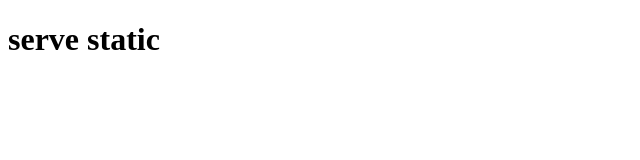
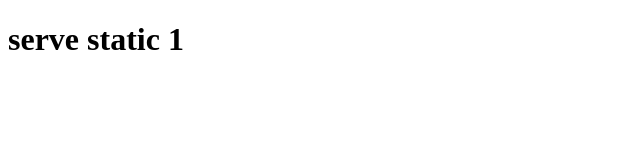
Before and after one commit to yash-dm/test, a plain HTML site: page static/index.html in a window 1280 px wide. Shown: the full height of the page, 0-640 px from the left. Drawn offline with Linux system fonts and the light colour scheme.

Commit message:
index updated

```diff
--- a/static/index.html
+++ b/static/index.html
@@ -5,7 +5,7 @@
 </head>
 <body>
 
-	<h1>serve static</h1>
+	<h1>serve static 1</h1>
 
 
 </body>
```
